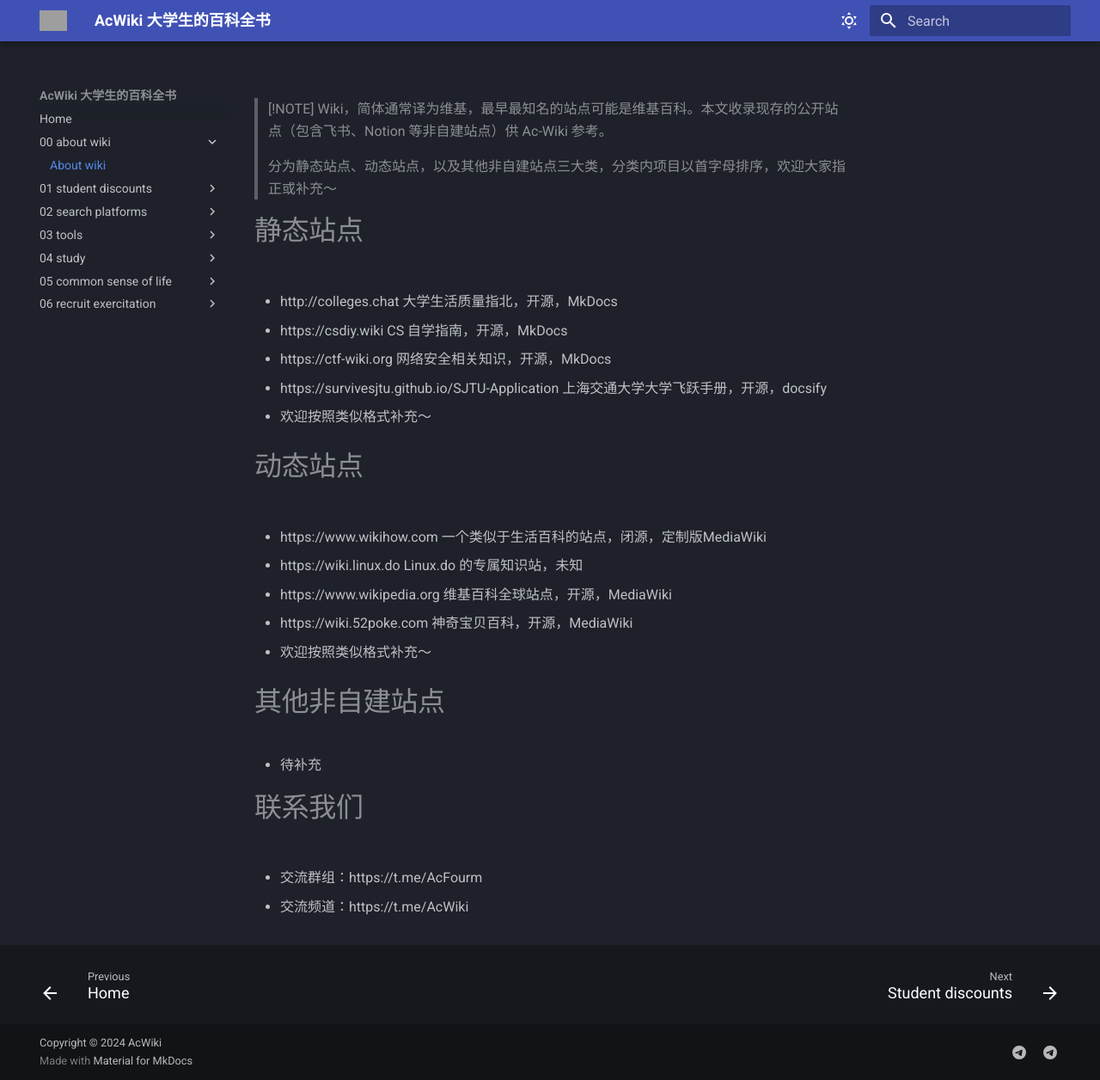
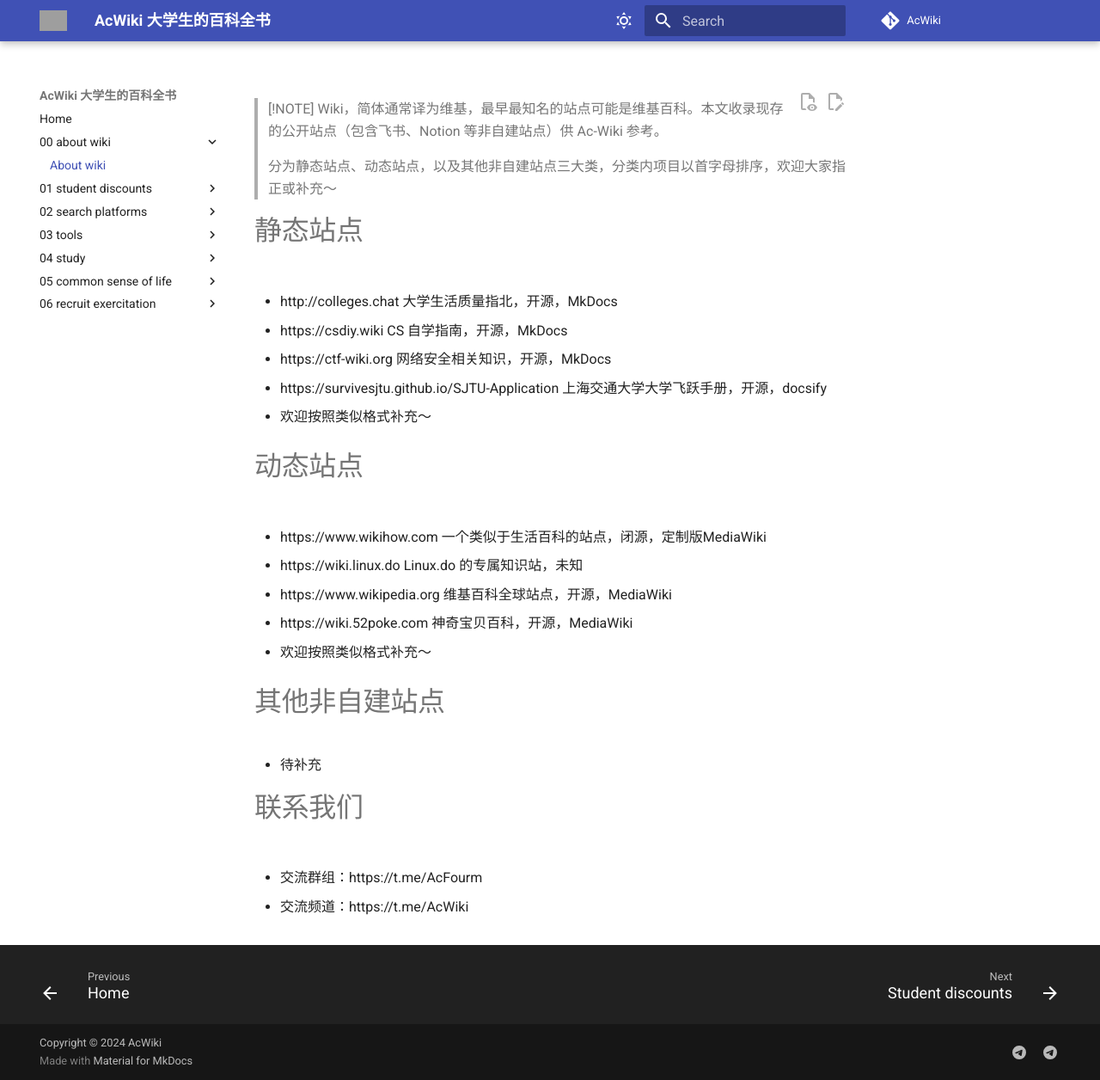
Before and after one commit to ztm0929/Ac-Wiki, an MkDocs documentation site: the page built from docs/00-about-wiki/about-wiki.md, in a window 1280 px wide and 1256 px high. Shown: the whole window at 86% size. Built offline with MkDocs 1.6.1 and Material for MkDocs 9.7.7, drawn with Linux system fonts in a browser that asks for light colours; comment, search, counter and statistics services are not loaded; some of the changed lines change nothing that is shown; grey boxes are pictures that could not be loaded.

Commit message:
更新了1些配置： 1.添加页面更新日期作者插件 2.修复新窗口打开链接只在文章中 ...

```diff
--- a/docs/js/extra.js
+++ b/docs/js/extra.js
@@ -1,6 +1,6 @@
 document.addEventListener("DOMContentLoaded", function() {
-    const links = document.querySelectorAll('a[href^="http"]');
-    links.forEach(link => {
+    const articleLinks = document.querySelectorAll('.md-content a[href^="http"]');
+    articleLinks.forEach(link => {
         link.setAttribute('target', '_blank');
         link.setAttribute('rel', 'noopener noreferrer');
     });
--- a/mkdocs.yml
+++ b/mkdocs.yml
@@ -1,32 +1,69 @@
 site_name: AcWiki 大学生的百科全书
 # site_url: https://acwiki.live
+site_description: 属于大学生群体的真·青年大学习
+repo_name: AcWiki
+repo_url: https://github.com/Ac-Wiki/AcWiKi
+edit_uri: edit/main/docs/
+copyright: Copyright &copy; 2024 <a href="https://github.com/Ac-Wiki/AcWiKi/" target="_blank">AcWiki</a>
+
 theme:
   name: material
   logo: assets/logo.jpg
   favicon: assets/logo.jpg
   features:
     - navigation.footer
+    - content.action.edit # source edit
+    - content.action.view # source view
+    - navigation.instant # Instant navigation
+    #- navigation.tabs 后续可考虑启用
+    #- navigation.tabs.sticky
+    - toc.follow # Follow TOC
+    - navigation.top # Top navigation
   palette:
-    # Dark Mode
-    - scheme: slate
+    # match system theme color
+    - media: "(prefers-color-scheme: light)"
+      scheme: default
       toggle:
         icon: material/weather-sunny
-        name: Dark mode
-
-    # Light Mode
-    - scheme: default
+        name: Switch to dark mode
+    - media: "(prefers-color-scheme: dark)"
+      scheme: slate
       toggle:
         icon: material/weather-night
-        name: Light mode
+        name: Switch to light mode
 
 extra:
   social:
     - icon: simple/telegram
       link: https://t.me/AcWiki
+      name: Telegram 频道
     - icon: simple/telegram
       link: https://t.me/AcFourm
+      name: Telegram 群组
 
 extra_javascript:
   - js/extra.js
 
-copyright: Copyright &copy; 2024 AcWiki
+plugins:
+  - search
+  - git-revision-date-localized: # commit/Modify date
+      timezone: Asia/Shanghai
+      enable_creation_date: true
+  - git-authors: # git authors
+      show_email_address: false
+  - glightbox: # lightbox
+      touchNavigation: true
+      loop: true
+      effect: none
+      slide_effect: fade
+      width: auto
+      height: auto
+      zoomable: true
+      draggable: true
+      skip_classes:
+        - skip-lightbox
+      auto_caption: false
+      caption_position: bottom
+      background: none
+      shadow: false
+      manual: false
```
Also changed, not shown: 1 other file.
